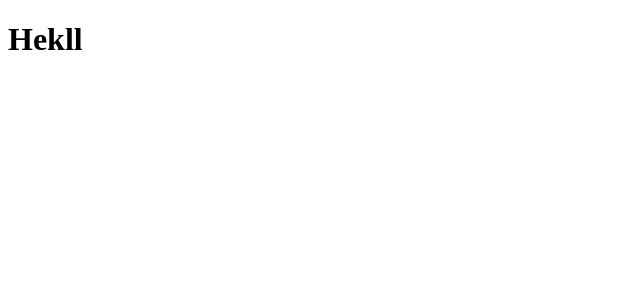
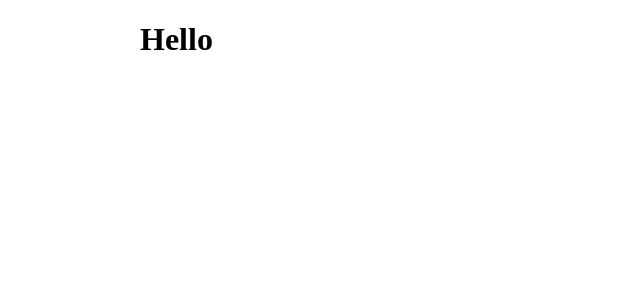
Before and after one commit to HampusJohnOlausson/styled-components_test, a React (Create React App) app: page / in a window 1280 px wide. Shown: the top 300 px of the page, without its empty margins (0-640 px from the left). Built offline with nearby package versions, Linux system fonts and the light colour scheme.

Commit message:
Added styled component container

```diff
--- a/src/App.js
+++ b/src/App.js
@@ -1,10 +1,10 @@
-
+import { Container } from './components/styles/container.styled'
 
 function App() {
   return (
-    <div >
-      <h1>Hekll</h1>
-    </div>
+    <Container >
+      <h1>Hello</h1>
+    </Container>
   );
 }
 
--- /dev/null
+++ b/src/components/styles/container.styled.js
@@ -0,0 +1,8 @@
+import styled from 'styled-components'
+
+export const Container = styled.div`
+  width: 1000px;
+  max-width: 100%;
+  padding: 0 20px;
+  margin: 0 auto;
+`
```
Also changed, not shown: src/components/header.js (added).
